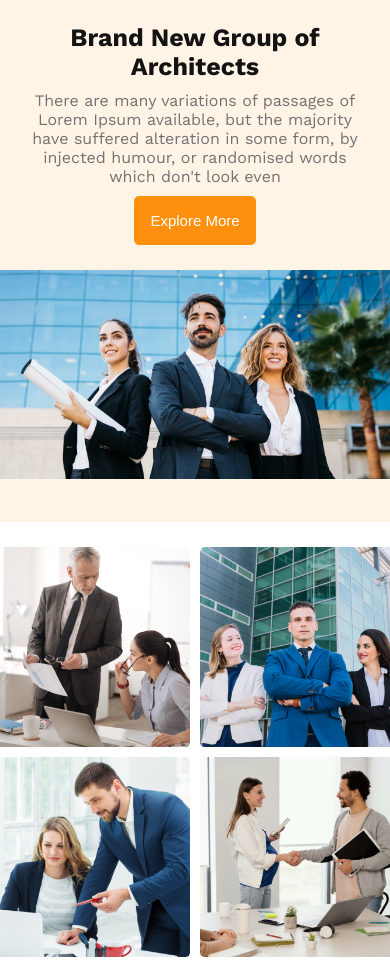
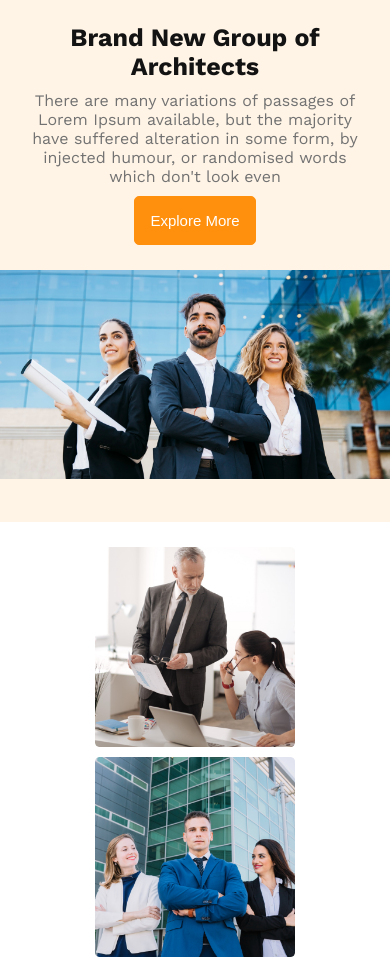
Before and after one commit to sormilaacharjee100/architects-site, a plain HTML site: page index.html in a window 390 px wide. Shown: the part 128-1092 px from the top of the page. Drawn offline with nearby package versions, Linux system fonts and the light colour scheme.

Commit message:
images responsive

```diff
--- a/assest/css/style.css
+++ b/assest/css/style.css
@@ -357,6 +357,9 @@ footer p{
     .brand-content p{
         width: 350px;
     }
+    .team-banner{
+        grid-template-columns: repeat(1, 1fr);
+    }
     .team-details{
         flex-direction: column;
 
```
